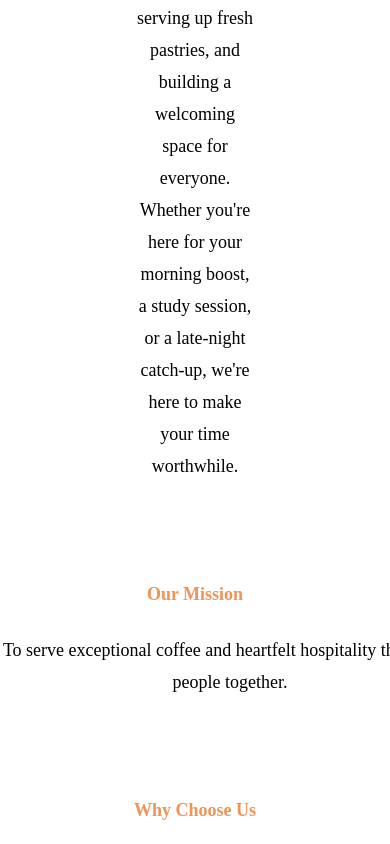
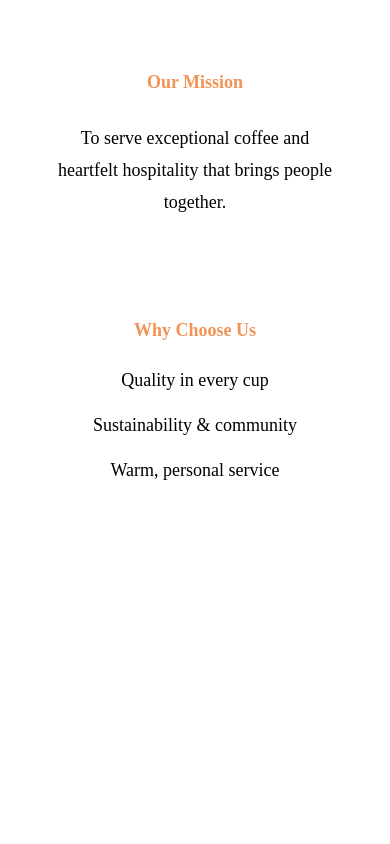
Before and after one commit to Binada-SH/React_coffee_shop_website, a React (Vite) app in the folder coffee_shop/: page / in a window 390 px wide. Shown: the part 1380-2224 px from the top of the page. Built offline with nearby package versions, Linux system fonts and the light colour scheme.

Commit message:
About Section Responsive Design iPhone

```diff
--- a/coffee_shop/src/Components/about/about.css
+++ b/coffee_shop/src/Components/about/about.css
@@ -84,3 +84,24 @@
 .about_img {
     margin-top: auto;
 }
+
+@media screen and (max-width: 414px) {
+    .about_section {
+        width: 75%;
+    }
+
+    .mission_des {
+        width: 75%;
+    }
+
+    .reasons li {
+        text-align: center;
+        align-items: center;
+        margin: 1.5rem auto;
+        width: auto;
+    }
+
+    .about_img img{
+        margin-top: auto;
+    }
+}
```
